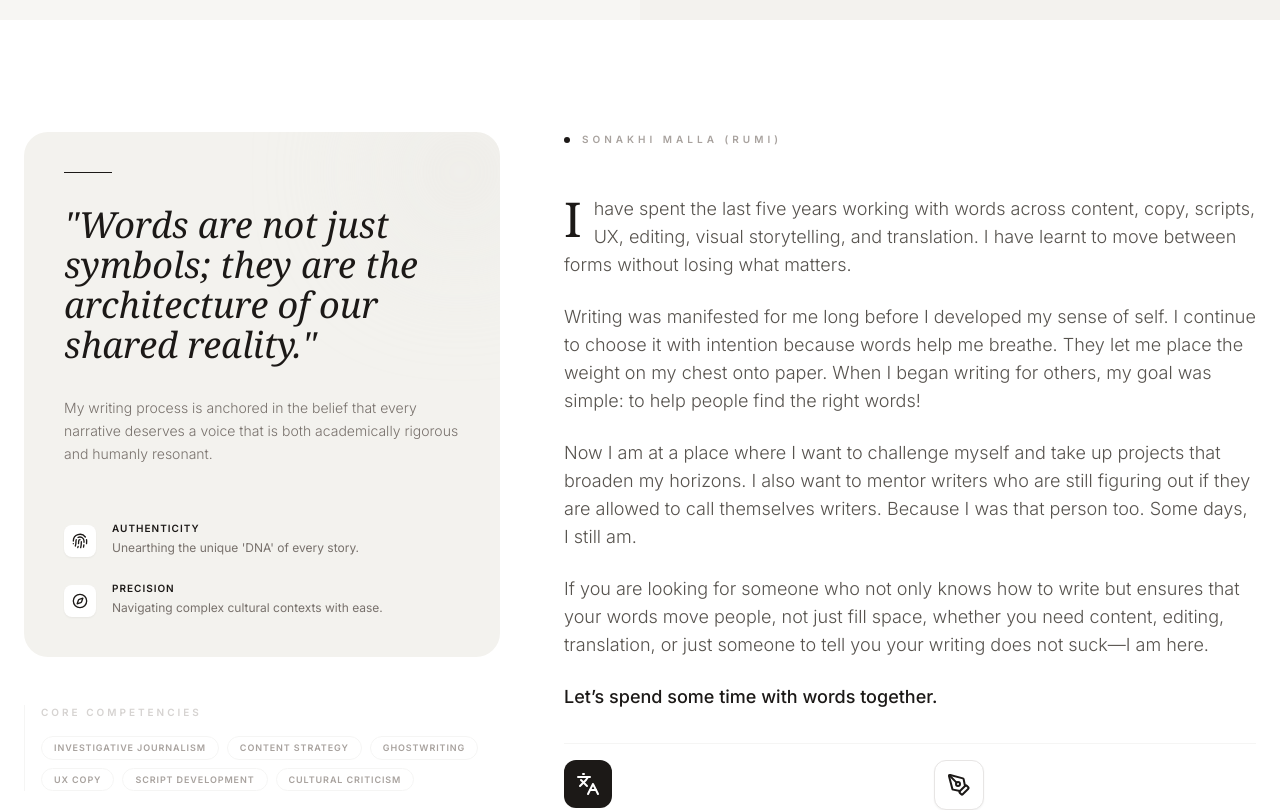
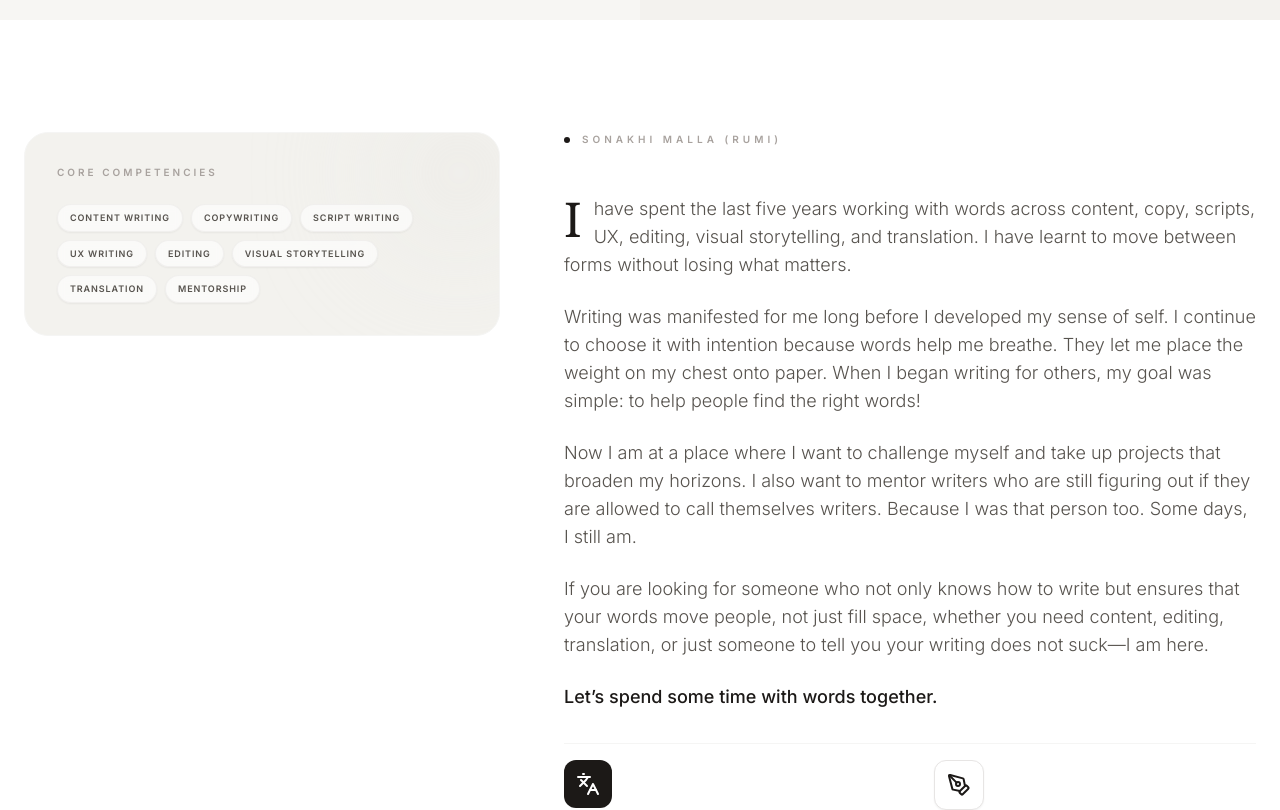
Before and after one commit to sonakhirumi/sonakhi-portfolio, a React (Vite) app: page / in a window 1280 px wide. Shown: the part 860-1670 px from the top of the page. Built offline with nearby package versions, Linux system fonts and the light colour scheme; no server answers; grey boxes are pictures that could not be loaded; a web font is replaced by a local one.

Commit message:
Update About section: Remove manifesto, update competencies

```diff
--- a/components/About.tsx
+++ b/components/About.tsx
@@ -22,46 +22,12 @@ const About: React.FC = () => {
         {/* Left Side: Creative Manifesto (Sticky Container) */}
         <div className="lg:col-span-5 relative">
           <div className="lg:sticky lg:top-28 space-y-12 py-4">
-            <div className="relative p-10 bg-[#f3f2ee] rounded-3xl overflow-hidden group">
+            <div className="relative p-8 bg-[#f3f2ee] rounded-3xl overflow-hidden group border border-stone-100">
               <div className="absolute -top-10 -right-10 w-40 h-40 bg-[#e9e8e4] rounded-full blur-3xl opacity-50 group-hover:scale-150 transition-transform duration-1000"></div>
-
-              <div className="relative space-y-8">
-                <div className="w-12 h-px bg-stone-900"></div>
-                <h4 className="font-serif text-3xl md:text-4xl text-stone-900 leading-tight italic">
-                  "Words are not just symbols; they are the architecture of our shared reality."
-                </h4>
-                <p className="text-stone-500 text-sm leading-relaxed font-light">
-                  My writing process is anchored in the belief that every narrative deserves a voice that is both academically rigorous and humanly resonant.
-                </p>
-
-                <div className="space-y-6 pt-6">
-                  <div className="flex items-start space-x-4">
-                    <div className="mt-1 p-2 bg-white rounded-lg shadow-sm">
-                      <Fingerprint className="w-4 h-4 text-stone-900" />
-                    </div>
-                    <div>
-                      <h5 className="text-[10px] font-black uppercase tracking-widest text-stone-900 mb-1">Authenticity</h5>
-                      <p className="text-xs text-stone-500">Unearthing the unique 'DNA' of every story.</p>
-                    </div>
-                  </div>
-                  <div className="flex items-start space-x-4">
-                    <div className="mt-1 p-2 bg-white rounded-lg shadow-sm">
-                      <Compass className="w-4 h-4 text-stone-900" />
-                    </div>
-                    <div>
-                      <h5 className="text-[10px] font-black uppercase tracking-widest text-stone-900 mb-1">Precision</h5>
-                      <p className="text-xs text-stone-500">Navigating complex cultural contexts with ease.</p>
-                    </div>
-                  </div>
-                </div>
-              </div>
-            </div>
-
-            <div className="px-4 border-l border-stone-100">
-              <span className="text-[10px] font-black uppercase tracking-[0.3em] text-stone-300 block mb-4">Core Competencies</span>
-              <div className="flex flex-wrap gap-2">
-                {['Investigative journalism', 'Content Strategy', 'Ghostwriting', 'UX Copy', 'Script Development', 'Cultural Criticism'].map((skill) => (
-                  <span key={skill} className="px-3 py-1 text-[9px] font-bold uppercase tracking-widest text-stone-400 border border-stone-100 rounded-full">
+              <span className="relative z-10 text-[10px] font-black uppercase tracking-[0.3em] text-stone-400 block mb-6">Core Competencies</span>
+              <div className="relative z-10 flex flex-wrap gap-2">
+                {['Content Writing', 'Copywriting', 'Script Writing', 'UX Writing', 'Editing', 'Visual Storytelling', 'Translation', 'Mentorship'].map((skill) => (
+                  <span key={skill} className="px-3 py-1.5 text-[9px] font-bold uppercase tracking-widest text-stone-600 bg-white/60 backdrop-blur-sm border border-stone-200/50 rounded-full shadow-sm">
                     {skill}
                   </span>
                 ))}
--- a/index.html
+++ b/index.html
@@ -67,7 +67,7 @@
 <body class="bg-[#faf9f6] text-[#1a1a1a]">
     <div id="root"></div>
     <script type="module" src="/index.tsx"></script>
-    <!-- Deployment Timestamp: 2026-02-18T13:58:00+05:30 (Update Hero text v2) -->
+    <!-- Deployment Timestamp: 2026-02-18T14:00:00+05:30 (Update Core Competencies) -->
 </body>
 
 </html>
```
